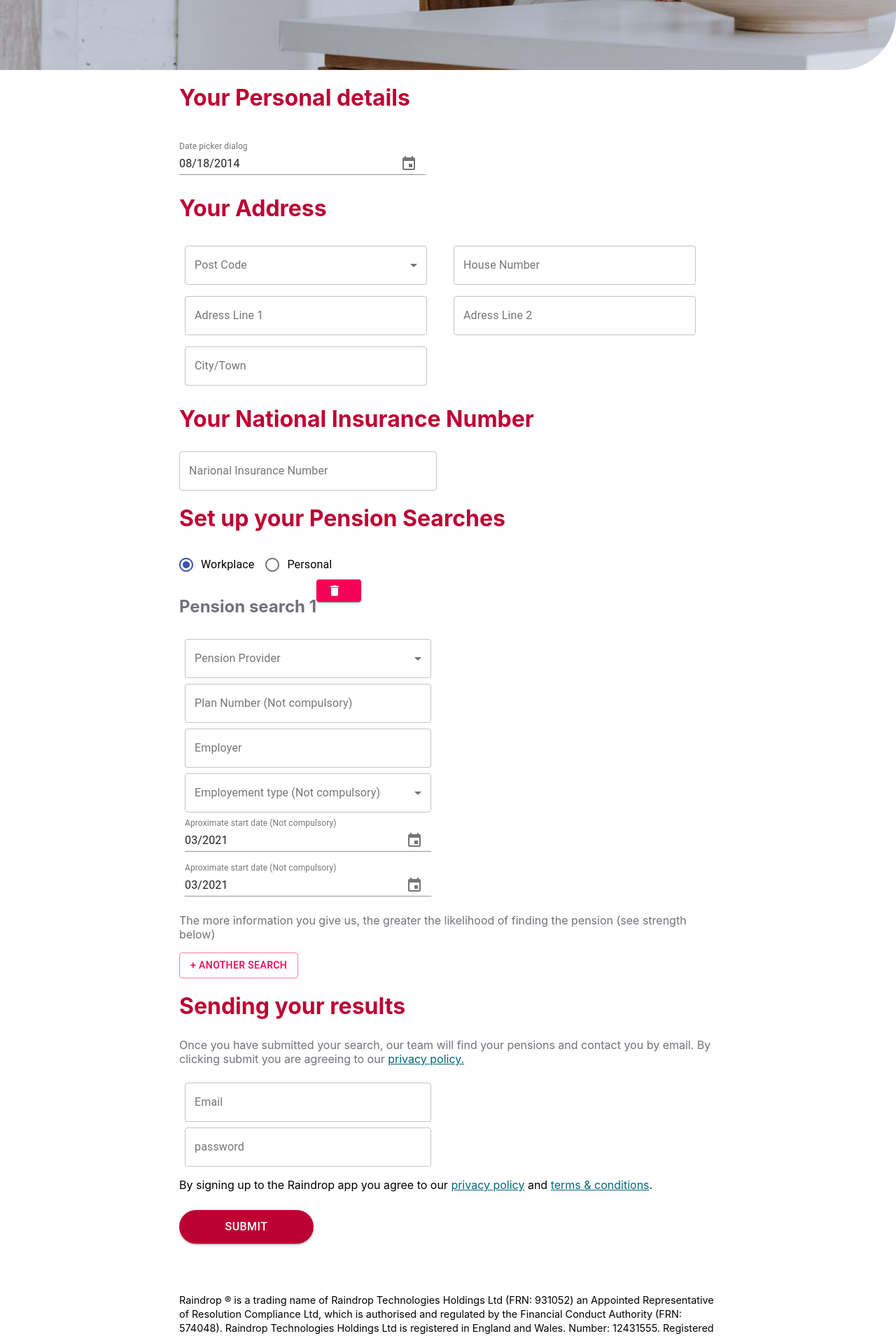
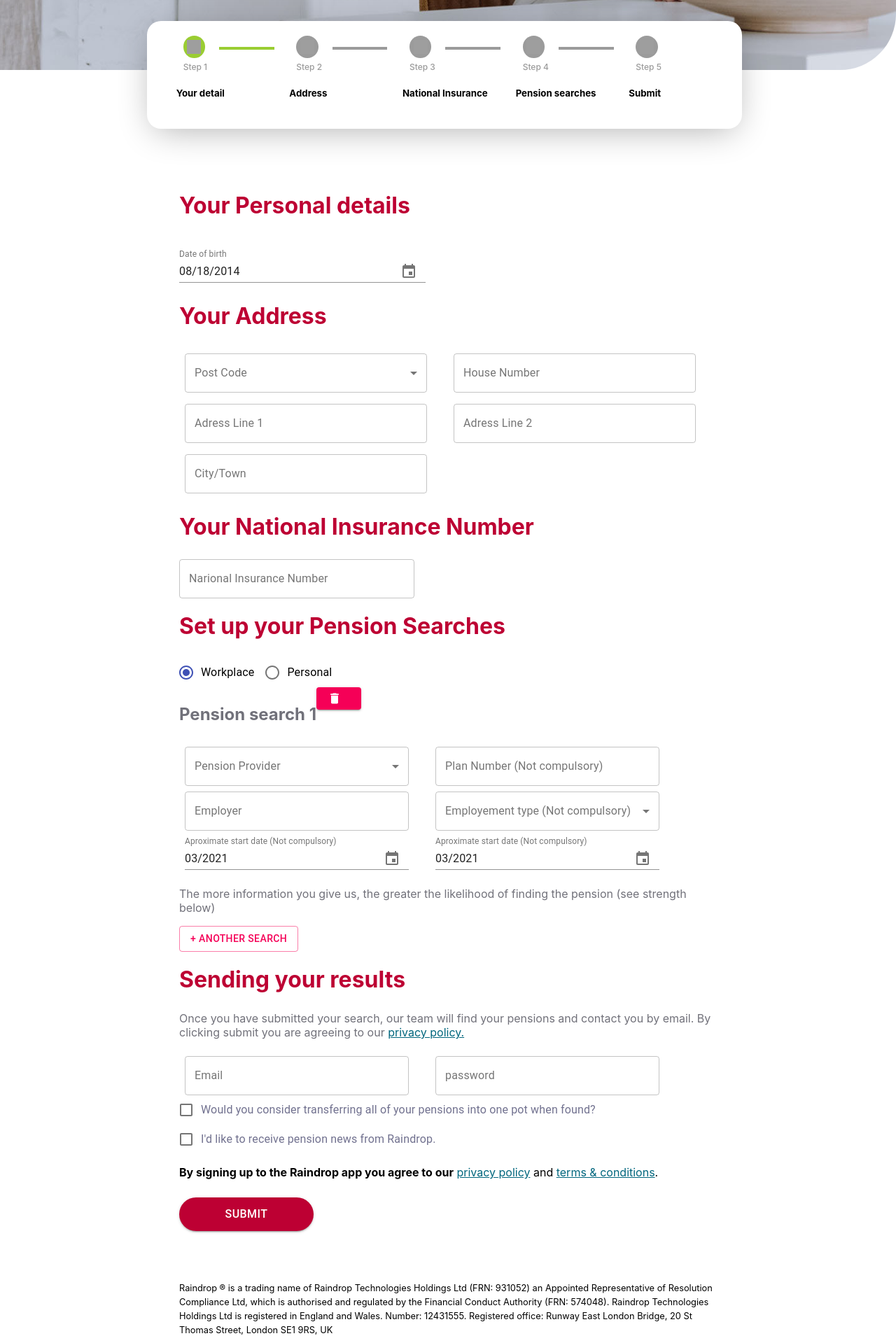
Before and after one commit to Cas147/RainDrop-replicate, a React (Create React App) app: page / in a window 1280 px wide. Shown: the part 860-2769 px from the top of the page at 70% size. Built offline with nearby package versions, Linux system fonts and the light colour scheme; grey boxes are pictures that could not be loaded.

Commit message:
checkbox added

```diff
--- a/src/components/PensionForm.js
+++ b/src/components/PensionForm.js
@@ -28,7 +28,7 @@ const useStyles = makeStyles((theme) => ({
         margin: theme.spacing(),
         minWidth: 120,
         height: '3em',
-        width:'22em',
+        width:'20em',
         marginRight:'30px'
       },
 }));
@@ -60,18 +60,21 @@ export default function PensionForm(props){
         setCount(count+1)
     }
     const handleDelete = id =>{
-        const values=[...inputFields];
-        values.splice(values.findIndex(value => value.id === id), 1);
-        setInputFields(values);
+        if(inputFields.length >=2){
+            const values=[...inputFields];
+            values.splice(values.findIndex(value => value.id === id), 1);
+            setInputFields(values);
+    }
     }
     if(props.radio==='workplace'){
+
     return(
         <div>
 
         { inputFields.map(inputField => (
             <div key={inputField.id}>
             <Box display="flex">
-                <h3>Pension search {count}</h3>
+                <h3>Pension search {inputFields.length}</h3>
                 <div display="flex" justifyContent="flex-end">
                         <Button
                             variant="contained"
@@ -179,7 +182,6 @@ export default function PensionForm(props){
             <p className="p-gray">The more information you give us, the greater the likelihood of finding the pension (see strength below)</p>
             <Button onClick={handleAdd} variant="outlined" color="secondary" >+ Another search</Button>
         </div>
-
     )}
     if(props.radio==='personal'){
         return(
--- a/src/components/PrincipalForm.js
+++ b/src/components/PrincipalForm.js
@@ -27,7 +27,7 @@ const useStyles = makeStyles((theme) => ({
         marginRight:'5px',
       },
       insurance:{
-        width:'23em'
+        width:'21em'
     },
 }));
 
@@ -48,7 +48,7 @@ export default function PrincipalForm(props){
                 <KeyboardDatePicker className={classes.datePicker}
                     margin="normal"
                     id="date-picker-dialog"
-                    label="Date picker dialog"
+                    label="Date of birth"
                     format="MM/dd/yyyy"
                     name="datePicker"
                     value={props.values.datePicker}
--- a/src/components/SumbmitForm.js
+++ b/src/components/SumbmitForm.js
@@ -3,6 +3,9 @@ import {Link} from 'react-router-dom'
 
 import { makeStyles } from '@material-ui/core/styles';
 import TextField from '@material-ui/core/TextField';
+import Checkbox from '@material-ui/core/Checkbox';
+import FormControlLabel from '@material-ui/core/FormControlLabel';
+import FormControl from '@material-ui/core/FormControl';
 
 import './styles/SubmitForm.css'
 import Button from '@material-ui/core/Button';
@@ -17,7 +20,7 @@ const useStyles = makeStyles((theme) => ({
         margin: theme.spacing(),
         minWidth: 120,
         height: '3em',
-        width:'22em',
+        width:'20em',
         marginRight:'30px'
       },
       Button:{
@@ -32,6 +35,11 @@ const useStyles = makeStyles((theme) => ({
 }));
 
 export default function SubmitForm (props){
+    const convertToEvent = (name,value) =>({
+        target: {
+            name, value
+        }
+    });
 
     const classes = useStyles();
     return(
@@ -64,8 +72,31 @@ export default function SubmitForm (props){
             {...(props.errors.password &&{error:true,helperText:props.errors.password})}
             />
             <div>
-            <p >By signing up to the Raindrop app you agree to our  <Link className="link-Pform-container" to="#"> privacy policy</Link> and <Link className="link-Pform-container" to="#">terms & conditions</Link>.</p>
+            <FormControl component="fieldset">
+                <FormControlLabel
+                    value={props.values.transferingPension}
+                    control={<Checkbox color="primary" />}
+                    label="Would you consider transferring all of your pensions into one pot when found?"
+                    labelPlacement="end"
+                    onChange={e=>props.onChange(convertToEvent('transferingPension',e.target.checked))}
+                    style ={{
+                      color: "#71718f",
+                    }}
+                />
+                <FormControlLabel
+                    value={props.values.news}
+                    control={<Checkbox color="primary" />}
+                    label="I'd like to receive pension news from Raindrop."
+                    labelPlacement="end"
+                    onChange={e=>props.onChange(convertToEvent('news',e.target.checked))}
+                    style ={{
+                      color: "#71718f",
+                    }}
+                />
+            </FormControl>
+            <p > <b>By signing up to the Raindrop app you agree to our</b> <Link className="link-Pform-container" to="#"> privacy policy</Link> and <Link className="link-Pform-container" to="#">terms & conditions</Link>.</p>
             </div>
+
 
             <Button onClick={props.handleSubmit} className={classes.Button} variant="contained" >Submit</Button>
     </div>
--- a/src/components/styles/Footer.css
+++ b/src/components/styles/Footer.css
@@ -5,5 +5,6 @@
 }
 
 .footer-container span{
-    font-size: 0.9em;
+    font-size: 0.8em;
+    font-weight: 400;
 }
--- a/src/components/styles/PensionSearcher.css
+++ b/src/components/styles/PensionSearcher.css
@@ -9,7 +9,7 @@ h3{
 
 .p-gray{
     color: #71717a;
-    font-size: 1em;
+    font-size: 1.1em;
     font-weight: 400;
 }
 
--- a/src/components/styles/ProgressBar.css
+++ b/src/components/styles/ProgressBar.css
@@ -9,8 +9,10 @@
     justify-content: center;
     align-items: center;
     justify-content: space-evenly;
-    position: sticky;
+    bottom: 70px;
+    position: relative;
     left: calc(50% - 430px);
+    overflow: hidden;
 }
 
 .text-fixed{
@@ -18,15 +20,15 @@
 }
 
 .principal{
-    position: relative;
-    bottom: 80px;
+    position: sticky;
+    top: 70px;
 }
 
 .circle{
     width: 2rem;
     height: 2rem;
     border-radius: 50%;
-    background-color: #c1c1c1;
+    background-color: #9b9b9b;
     display: flex;
     justify-content: center;
     align-items: center;
@@ -49,7 +51,7 @@
 .step{
     font-size: 12px;
     font-weight: 500;
-    color: #a1a1a7;
+    color: #9b9b9b;
     margin: 0 auto;
     margin-left: 10px;
 }
@@ -70,7 +72,7 @@
 .bars{
     width: 80px;
     height: 4.2px;
-    background-color: #c1c1c1;
+    background-color: #9b9b9b;
     align-self: center;
     margin-right:10px ;
 }
--- a/src/components/styles/SubmitForm.css
+++ b/src/components/styles/SubmitForm.css
@@ -6,4 +6,5 @@
 
 .p-gray{
     color: #71717a;
+    font-size: 1em;
 }
--- a/src/pages/Raindrop.js
+++ b/src/pages/Raindrop.js
@@ -28,6 +28,8 @@ const initialValues = {
         startDate:new Date(),
         endDate:new Date(),},
     password:'',
+    transferingPension:false,
+    news:false,
 }
 
 export default function Raindrop(){
@@ -67,7 +69,8 @@ export default function Raindrop(){
         event.preventDefault()
         console.log(errors)
         if(validate())
-            window.alert('testing...')
+            window.alert('testing...');
+            console.log(values);
     }
     return(
         <div>
@@ -77,7 +80,7 @@ export default function Raindrop(){
                 errors={errors}
             />
 
-{/*             <ProgressBar
+            <ProgressBar
                 postCode={values.postCode}
                 houseNumber={values.houseNumber}
                 adressLineOne={values.adressLineOne}
@@ -88,7 +91,7 @@ export default function Raindrop(){
                 planNumber={values.pensionSearch.planNumber}
                 email={values.email}
                 password={values.password}
-            /> */}
+            />
 
             <PrincipalForm
                 onChange={handleChange}
```
